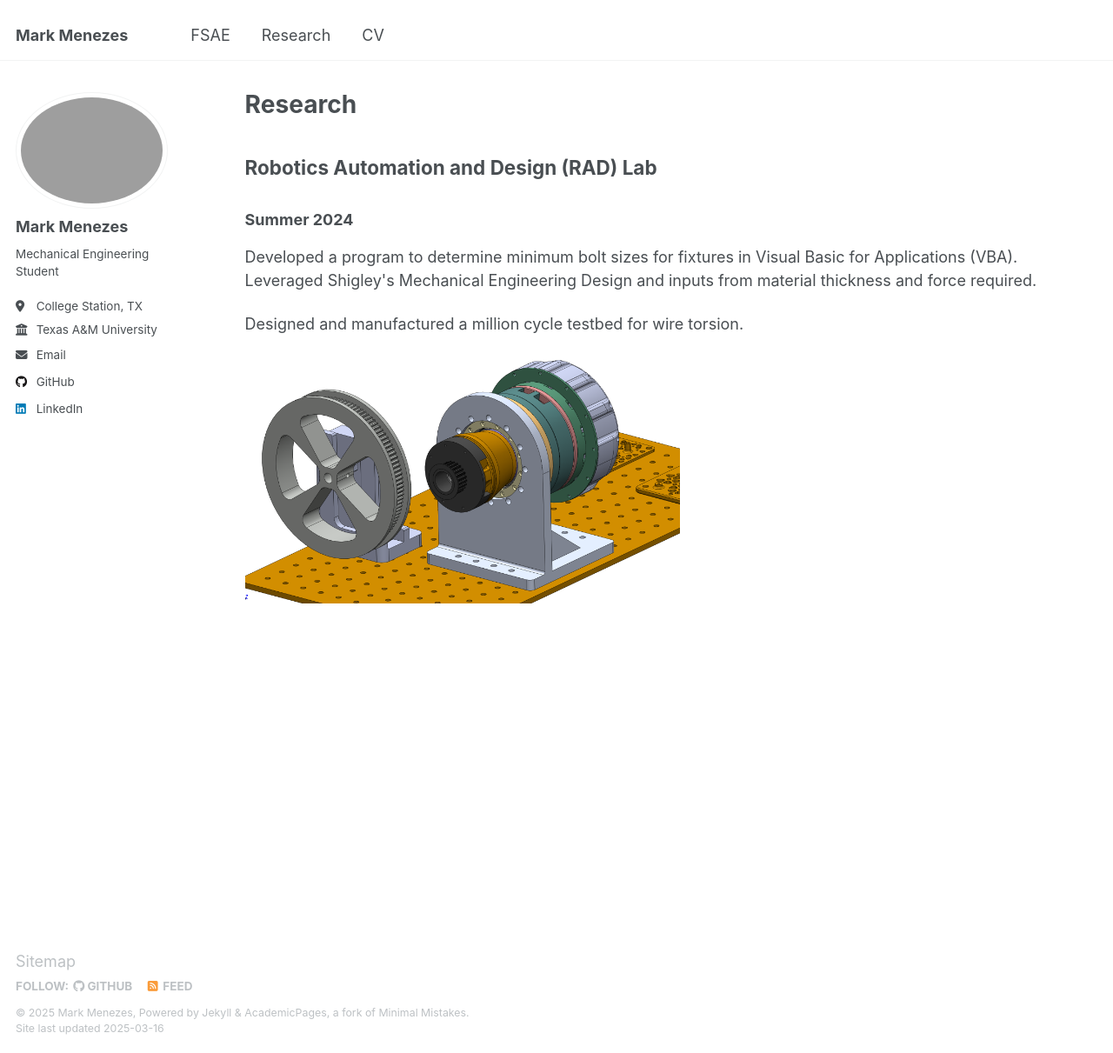
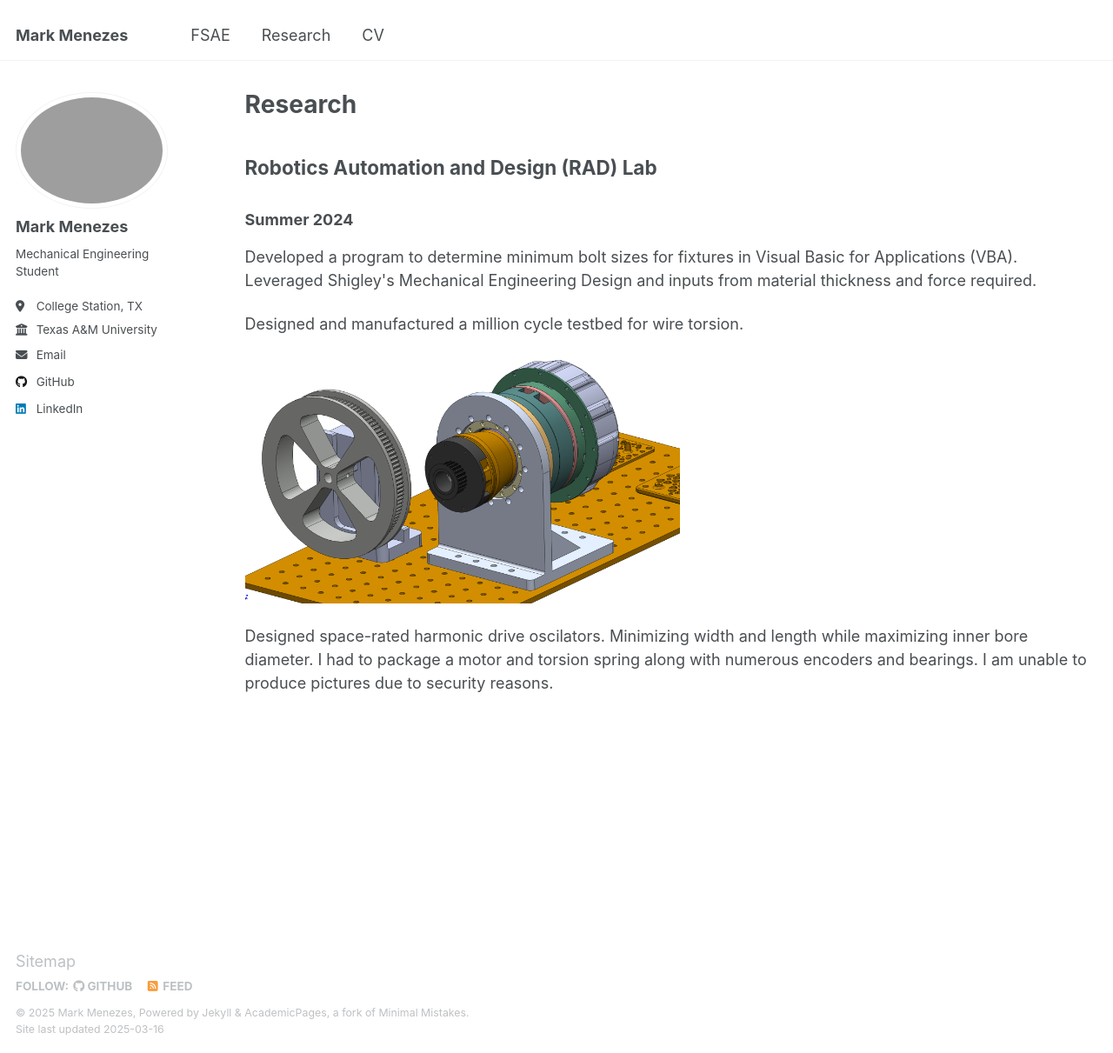
Before and after one commit to menezesmark/menezesmark.github.io, a Jekyll site: the page built from _pages/talks.html, in a window 1280 px wide and 1211 px high. Shown: the whole window at 87% size. Built offline with Jekyll 4.4.1, drawn with Linux system fonts in a browser that asks for light colours.

Commit message:
Update talks.html

```diff
--- a/_pages/talks.html
+++ b/_pages/talks.html
@@ -11,8 +11,8 @@ author_profile: true
 <p>Designed and manufactured a million cycle testbed for wire torsion.
 <p/>
 <img src="/images/testbead.png" alt="Wire torsion testbed" width="500" height="600">
-
-
+<p>Designed space-rated harmonic drive oscilators. Minimizing width and length while maximizing inner bore diameter. I had to package a motor and torsion spring along with numerous encoders and bearings. I am unable to produce pictures due to security reasons.
+<p/>
 
 
 <!-- {% if site.talkmap_link == true %}
```
